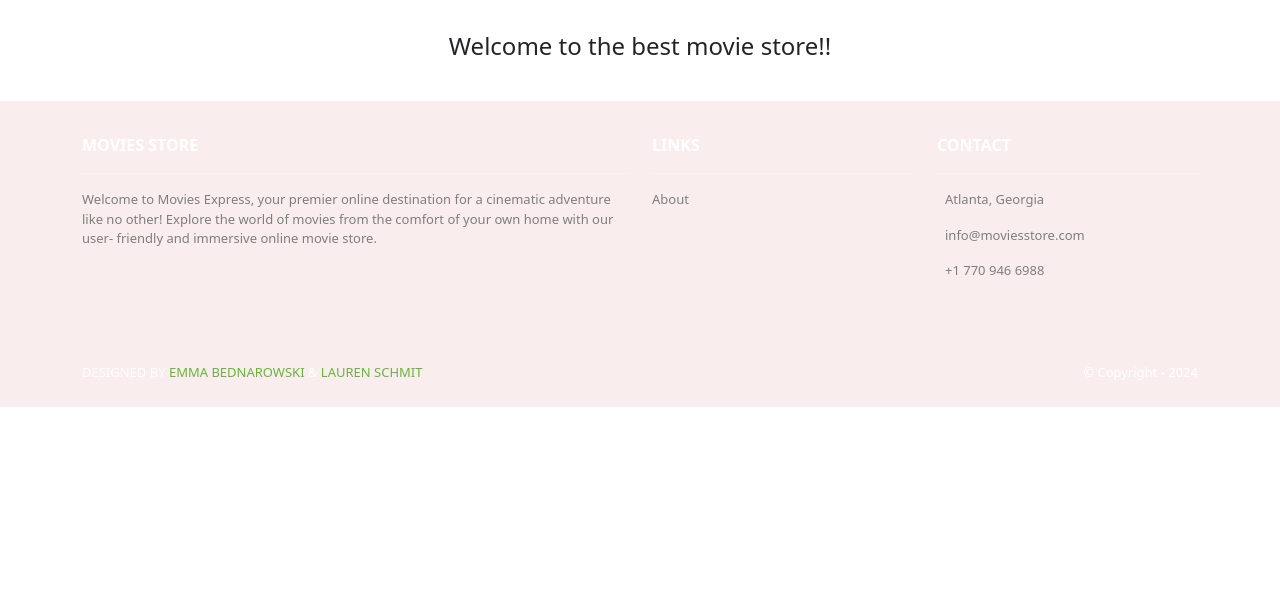
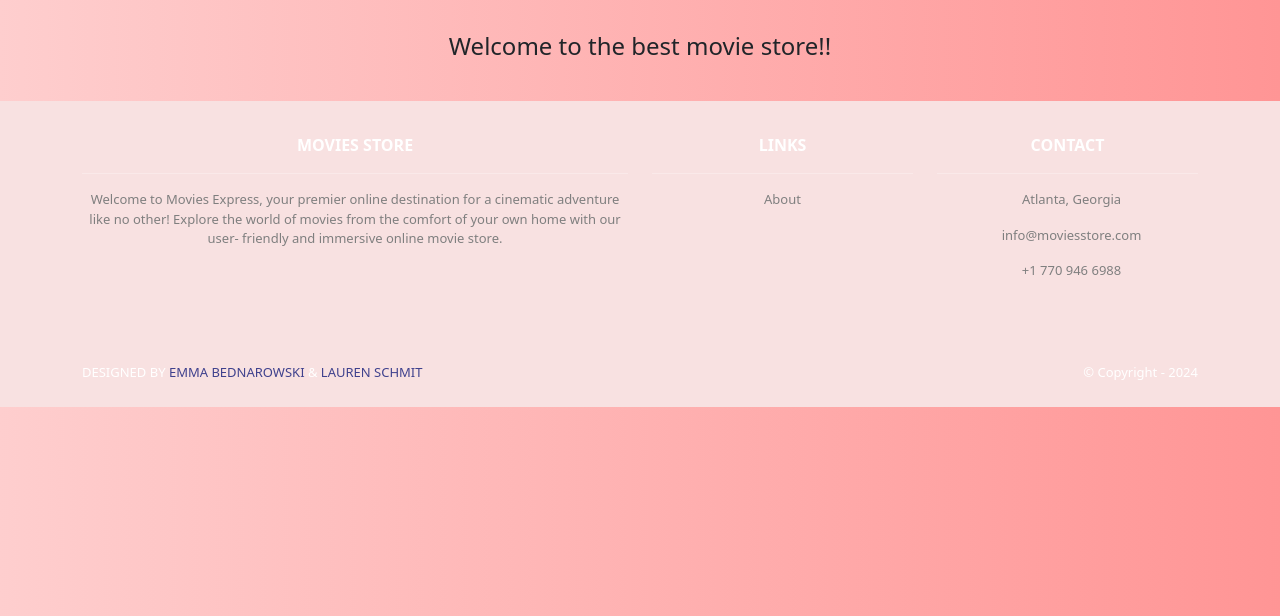
Before and after one commit to laurenaschmidt/project-1, a Django app: page / in a window 1280 px wide. Shown: the part 184-800 px from the top of the page. Run offline with Django 5.2, Linux system fonts and the light colour scheme; some libraries are stand-ins or nearby versions; some web fonts are replaced.

Commit message:
updating front-end

```diff
--- a/moviesstore/moviesstore/moviesstore/static/css/style.css
+++ b/moviesstore/moviesstore/moviesstore/static/css/style.css
@@ -1,30 +1,54 @@
+body {
+  background: linear-gradient(to right, #fecece, #ff9595);
+}
 .bg-index{
   background: url("../img/background.jpg") no-repeat fixed;
   background-size: 100% auto;
+  text-align: center;
+}
+.center-text {
+  text-align: center;
+}
+.flex-center {
+  display: flex;
+  align-items: center; /* Centers text vertically */
+  justify-content: center; /* Centers text horizontally */
+  height: 100vh; /* Full viewport height */
+  text-align: center;
+}
+.grid-center {
+  display: grid;
+  place-items: center;
+  height: 100vh;
+  text-align: center;
 }
 .navbar a.nav-link {
   color: #ea98de !important;
 }
 .bg-dark {
-  background-color: #f9eded !important;
+  background-color: #f8e1e1 !important;
 }
 .ms-footer {
-  background-color: #f9eded;
+  background-color: #f8e1e1; /* light pink */
+  text-align: center;
 }
 .ms-footer p {
   color: #7F7F7F;
   font-size: 13px;
 }
 .ms-footer a:hover {
-  color: #6ab43e;
+  color: #3f418d;
   text-decoration: none;
+}
+.ms-footer-bottom {
+  text-align: center;
 }
 .ms-footer-bottom span{
   font-size: 13px;
   line-height: 38px;
 }
 .ms-footer-bottom a {
-  color: #6ab43e;
+  color: #3f418d;
   text-decoration: none;
 }
 .ms-footer-bottom a:hover {
```
